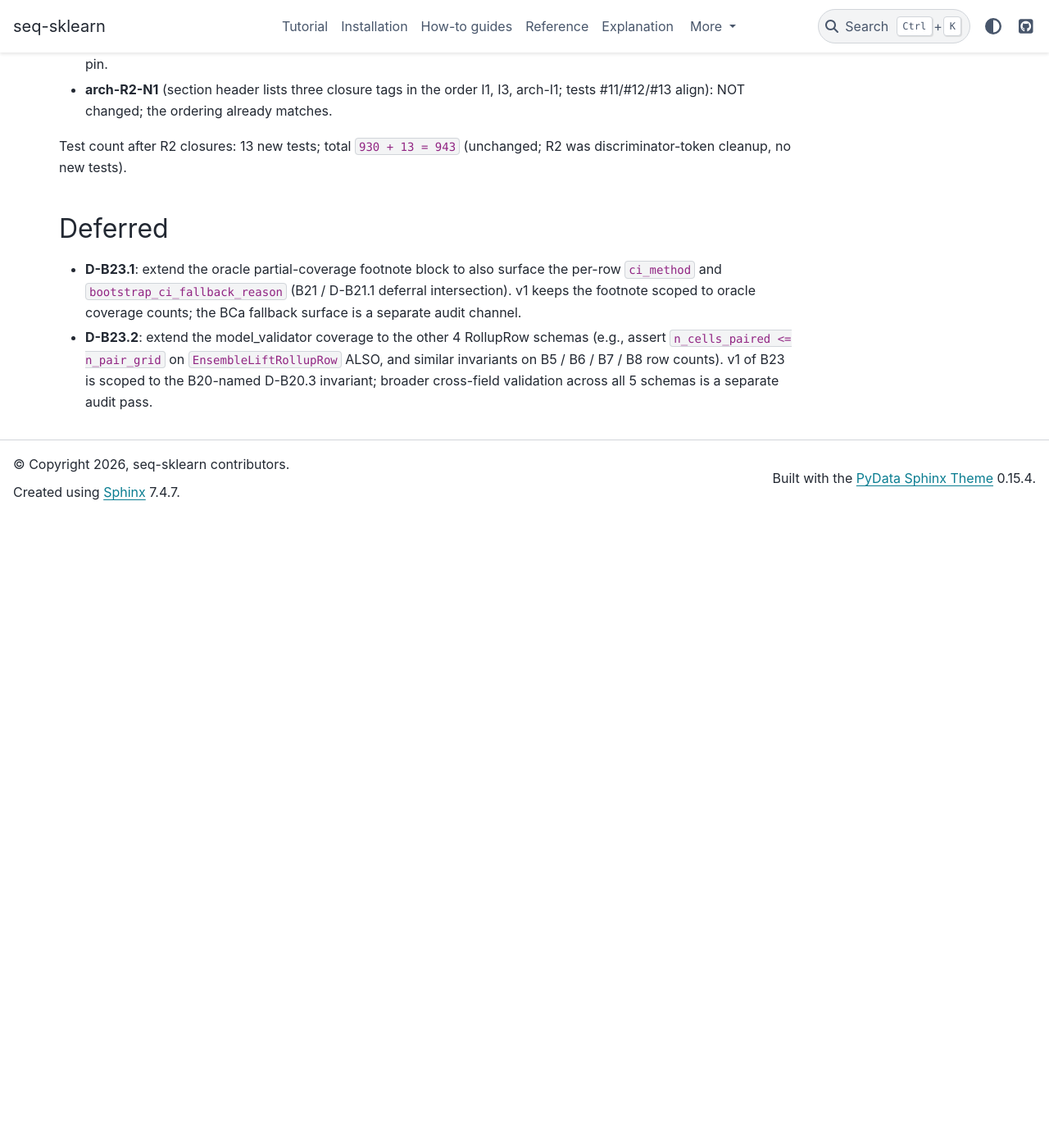
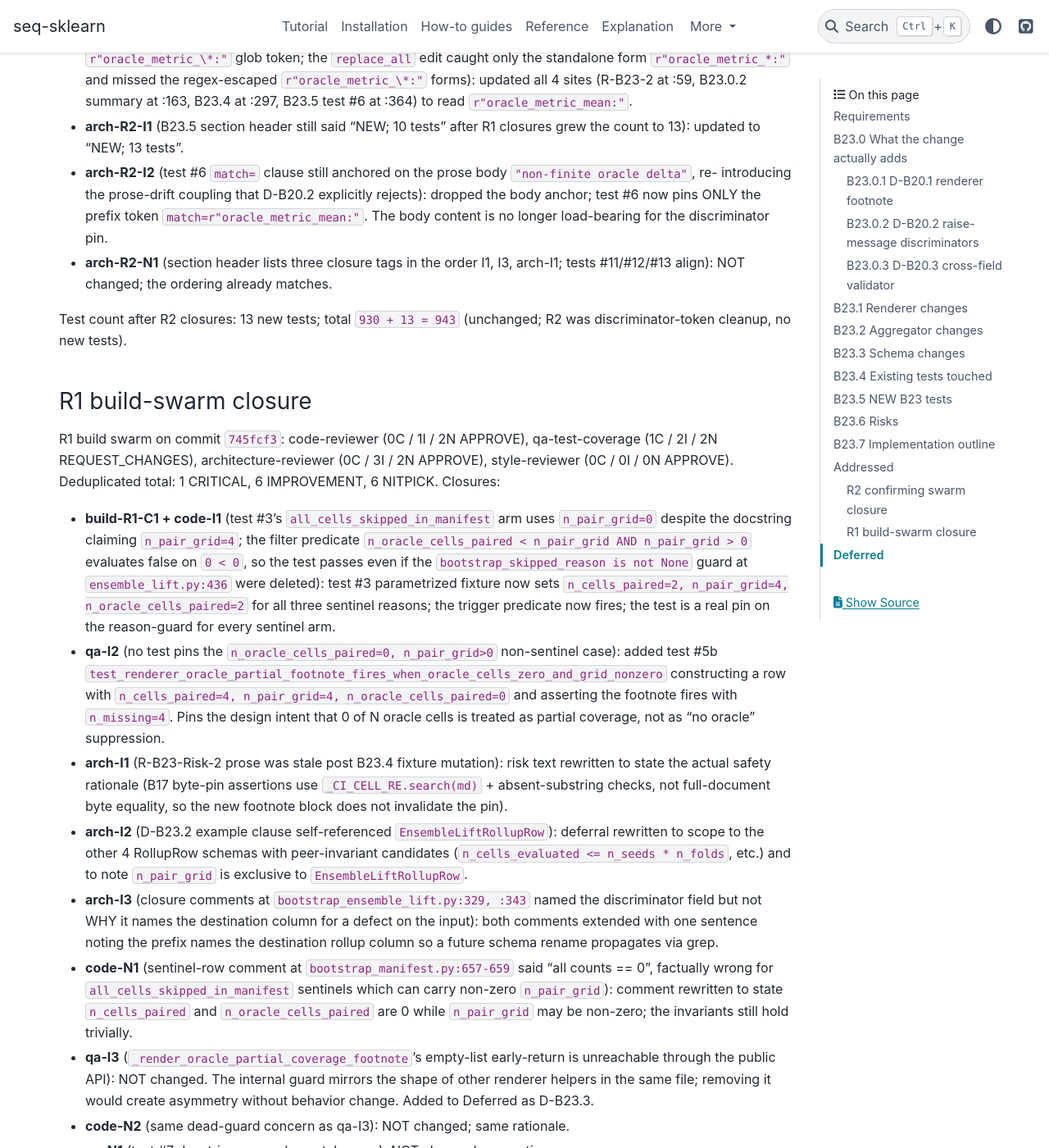
Before and after one commit to switch527/seq-sklearn, a Sphinx documentation site: the page built from docs/benchmark_suite_design_b23_delta.md, in a window 1280 px wide and 1400 px high, scrolled down 10201 px. Shown: the whole window at 82% size. Built offline with Sphinx 7.4.7 and the PyData theme 0.15.4, drawn with Linux system fonts in a browser that asks for light colours; pages that are not in the unit, such as notebooks, are missing from menus; before the commit the page ends 10831 px from its top, so only the background shows below that; some of the changed text lies outside the part shown.

Commit message:
fix(benchmarks,B23): close R1 build swarm CRITICAL + IMPs + NIT
R1 build-swarm closure on commit 745fcf3:
- build-R1-C1 / code-I1: test #3 parametrize fixture used
  n_pair_grid=0 / n_oracle_cells_paired=0, defeating its own
  docstring (the filter predicate would not fire so the test
  could not prove the bootstrap_skipped_reason guard). Fixture
  now uses n_pair_grid=4 / n_oracle_cells_paired=2 for all 3
  sentinel arms so the trigger predicate DOES fire and the
  test is a real pin on the reason-guard.
- qa-I2: added test #5b pinning the
  n_oracle_cells_paired=0, n_pair_grid=4 non-sentinel case
  (footnote fires; n_missing=4).
- arch-I1: R-B23-Risk-2 rewritten to reflect actual byte-pin
  safety rationale (B17 test uses search + absent-substring,
  not full-document byte equality).
- arch-I2: D-B23.2 deferral rewritten to drop self-reference
  to EnsembleLiftRollupRow, scope to the other 4 RollupRow
  schemas, and note n_pair_grid exclusivity.
- arch-I3: both D-B20.2 closure comments at
  bootstrap_ensemble_lift.py:329, :343 now name the
  destination rollup column.
- code-N1: sentinel comment at bootstrap_manifest.py:657-665
  rewritten to state n_pair_grid may be non-zero on
  all_cells_skipped_in_manifest sentinels.
- qa-I3 + code-N2: dead internal guard deferred as D-B23.3
  (cross-helper sweep, not a one-site touch).

946 tests pass (930 baseline + 16 collected B23 = 944 named,
946 collected with test #3 parametrize x3).

Co-Authored-By: Claude Opus 4.7 (1M context) <noreply@anthropic.com>

```diff
--- a/docs/benchmark_suite_design_b23_delta.md
+++ b/docs/benchmark_suite_design_b23_delta.md
@@ -423,7 +423,7 @@ Expected test delta after the build:
 | ID | Risk | Severity | Mitigation |
 |---|---|---|---|
 | R-B23-Risk-1 | The new `@model_validator` rejects a pre-B23 parquet shard whose data violates the structural invariants. | Low | Bench-run shards are short-lived (B17 R-B17-3 precedent). The B16 aggregator's structural guarantee from v1 means no production shard CAN violate the invariants; the validator only catches future-corrupt data. |
-| R-B23-Risk-2 | The renderer footnote block adds markdown to existing reports, changing the byte content of any report that previously had an oracle partial-coverage asterisk. | Low | The byte-pin renderer tests (B17) all use fixtures where `n_oracle_cells_paired == n_pair_grid` on the byte-pin rows, so the footnote does NOT fire. The byte-pin regex match is unchanged. Test #2 explicitly pins the silent-on-happy-path contract. |
+| R-B23-Risk-2 | The renderer footnote block adds markdown to existing reports, changing the byte content of any report that previously had an oracle partial-coverage asterisk. | Low | After the B23.4 fixture mutation the B17 ensemble-lift byte-pin fixture has `n_oracle_cells_paired=1, n_pair_grid=2`, so the new footnote block DOES fire on the byte-pin reports. The B17 byte-pin test (`tests/benchmarks/test_b17_byte_identity_pins.py`) tolerates the addition because its assertions use `_CI_CELL_RE.search(md)` and absent-substring checks, NOT full-document byte equality, so the footnote text appearing in the rendered markdown does not invalidate the pin. Test #2 in B23 pins the silent-on-happy-path contract for the renderer itself; the R1 build-swarm CRITICAL closure for test #3 strengthens the sentinel-suppression coverage. |
 | R-B23-Risk-3 | The raise-message rewrite breaks any downstream consumer that parses the message text. | Low | The B16 contract is to surface `RawRollupError` to the CLI wrapper which writes the message verbatim to a sentinel file. The sentinel file is read by humans, not parsed. No structured downstream consumer of the message text exists. |
 | R-B23-Risk-4 | The `@model_validator` runs on every load, including the large per-fold round-trip tests from B22. | Low | The validator is O(1) per row (two integer comparisons). No measurable load-time impact. |
 
@@ -557,6 +557,86 @@ Test count after R2 closures: 13 new tests; total
 `930 + 13 = 943` (unchanged; R2 was discriminator-token
 cleanup, no new tests).
 
+### R1 build-swarm closure
+
+R1 build swarm on commit `745fcf3`: code-reviewer
+(0C / 1I / 2N APPROVE), qa-test-coverage (1C / 2I / 2N
+REQUEST_CHANGES), architecture-reviewer (0C / 3I / 2N
+APPROVE), style-reviewer (0C / 0I / 0N APPROVE).
+Deduplicated total: 1 CRITICAL, 6 IMPROVEMENT, 6 NITPICK.
+Closures:
+
+- **build-R1-C1 + code-I1** (test #3's
+  `all_cells_skipped_in_manifest` arm uses `n_pair_grid=0`
+  despite the docstring claiming `n_pair_grid=4`; the
+  filter predicate `n_oracle_cells_paired < n_pair_grid
+  AND n_pair_grid > 0` evaluates false on `0 < 0`, so the
+  test passes even if the `bootstrap_skipped_reason is
+  not None` guard at `ensemble_lift.py:436` were deleted):
+  test #3 parametrized fixture now sets
+  `n_cells_paired=2, n_pair_grid=4,
+  n_oracle_cells_paired=2` for all three sentinel reasons;
+  the trigger predicate now fires; the test is a real pin
+  on the reason-guard for every sentinel arm.
+- **qa-I2** (no test pins the
+  `n_oracle_cells_paired=0, n_pair_grid>0` non-sentinel
+  case): added test #5b
+  `test_renderer_oracle_partial_footnote_fires_when_oracle_cells_zero_and_grid_nonzero`
+  constructing a row with
+  `n_cells_paired=4, n_pair_grid=4,
+  n_oracle_cells_paired=0` and asserting the footnote
+  fires with `n_missing=4`. Pins the design intent that 0
+  of N oracle cells is treated as partial coverage, not
+  as "no oracle" suppression.
+- **arch-I1** (R-B23-Risk-2 prose was stale post B23.4
+  fixture mutation): risk text rewritten to state the
+  actual safety rationale (B17 byte-pin assertions use
+  `_CI_CELL_RE.search(md)` + absent-substring checks, not
+  full-document byte equality, so the new footnote block
+  does not invalidate the pin).
+- **arch-I2** (D-B23.2 example clause self-referenced
+  `EnsembleLiftRollupRow`): deferral rewritten to scope to
+  the other 4 RollupRow schemas with peer-invariant
+  candidates (`n_cells_evaluated <= n_seeds * n_folds`,
+  etc.) and to note `n_pair_grid` is exclusive to
+  `EnsembleLiftRollupRow`.
+- **arch-I3** (closure comments at
+  `bootstrap_ensemble_lift.py:329, :343` named the
+  discriminator field but not WHY it names the destination
+  column for a defect on the input): both comments
+  extended with one sentence noting the prefix names the
+  destination rollup column so a future schema rename
+  propagates via grep.
+- **code-N1** (sentinel-row comment at
+  `bootstrap_manifest.py:657-659` said "all counts == 0",
+  factually wrong for `all_cells_skipped_in_manifest`
+  sentinels which can carry non-zero `n_pair_grid`):
+  comment rewritten to state `n_cells_paired` and
+  `n_oracle_cells_paired` are 0 while `n_pair_grid` may
+  be non-zero; the invariants still hold trivially.
+- **qa-I3** (`_render_oracle_partial_coverage_footnote`'s
+  empty-list early-return is unreachable through the
+  public API): NOT changed. The internal guard mirrors
+  the shape of other renderer helpers in the same file;
+  removing it would create asymmetry without behavior
+  change. Added to Deferred as D-B23.3.
+- **code-N2** (same dead-guard concern as qa-I3): NOT
+  changed; same rationale.
+- **qa-N1** (test #7 docstring vs monkeypatch seam): NOT
+  changed; cosmetic.
+- **qa-N2** (defensive `n_missing > n_oracle_cells_paired`
+  parametrize case): NOT changed; purely defensive.
+- **arch-N1** (test docstring wording `4*2 <= 100` vs
+  `8 <= 100`): NOT changed; cosmetic.
+- **arch-N2** (table caption ambiguity at design
+  `:413`): NOT changed; the R1 closure paragraph at
+  `:507-509` already disambiguates.
+
+Test count after R1 build-swarm closures: 14 new tests
+(was 13; build-R1-qa-I2 added test #5b); collected count
+is 16 (test #3 parametrized 3 ways). Total
+`930 + 14 = 944` named; collected `930 + 16 = 946`.
+
 ## Deferred
 
 - **D-B23.1**: extend the oracle partial-coverage footnote
@@ -565,11 +645,22 @@ cleanup, no new tests).
   intersection). v1 keeps the footnote scoped to oracle
   coverage counts; the BCa fallback surface is a separate
   audit channel.
-- **D-B23.2**: extend the model_validator coverage to the
-  other 4 RollupRow schemas (e.g., assert
-  `n_cells_paired <= n_pair_grid` on
-  `EnsembleLiftRollupRow` ALSO, and similar invariants on
-  B5 / B6 / B7 / B8 row counts). v1 of B23 is scoped to
-  the B20-named D-B20.3 invariant; broader cross-field
-  validation across all 5 schemas is a separate audit
-  pass.
+- **D-B23.2**: extend cross-field `@model_validator`
+  coverage to the other 4 RollupRow schemas (B5 raw-loss,
+  B6 holdout-loss, B7 hpo-uplift, B8 cv-uplift). Candidate
+  invariants include `n_cells_evaluated <= n_seeds *
+  n_folds` and `n_skipped_cells + n_cells_evaluated ==
+  n_seeds * n_folds`. v1 of B23 is scoped to the B20-named
+  D-B20.3 invariant on `EnsembleLiftRollupRow` only;
+  `n_pair_grid` is exclusive to that schema, so the other
+  4 invariants are structurally distinct and warrant their
+  own audit pass.
+- **D-B23.3**: remove the internal `if not affected:
+  return ""` guard at
+  `benchmarks/report/ensemble_lift.py:490-491` since the
+  caller at `:447` already gates on `if affected_oracle:`.
+  The internal guard is dead code matching the shape of
+  other renderer helpers in the same file; either both
+  helpers should keep the guard or both should drop it.
+  Deferred to a single sweep across `ensemble_lift.py`
+  helpers rather than touching one site.
```
Also changed, not shown: 3 other files.
